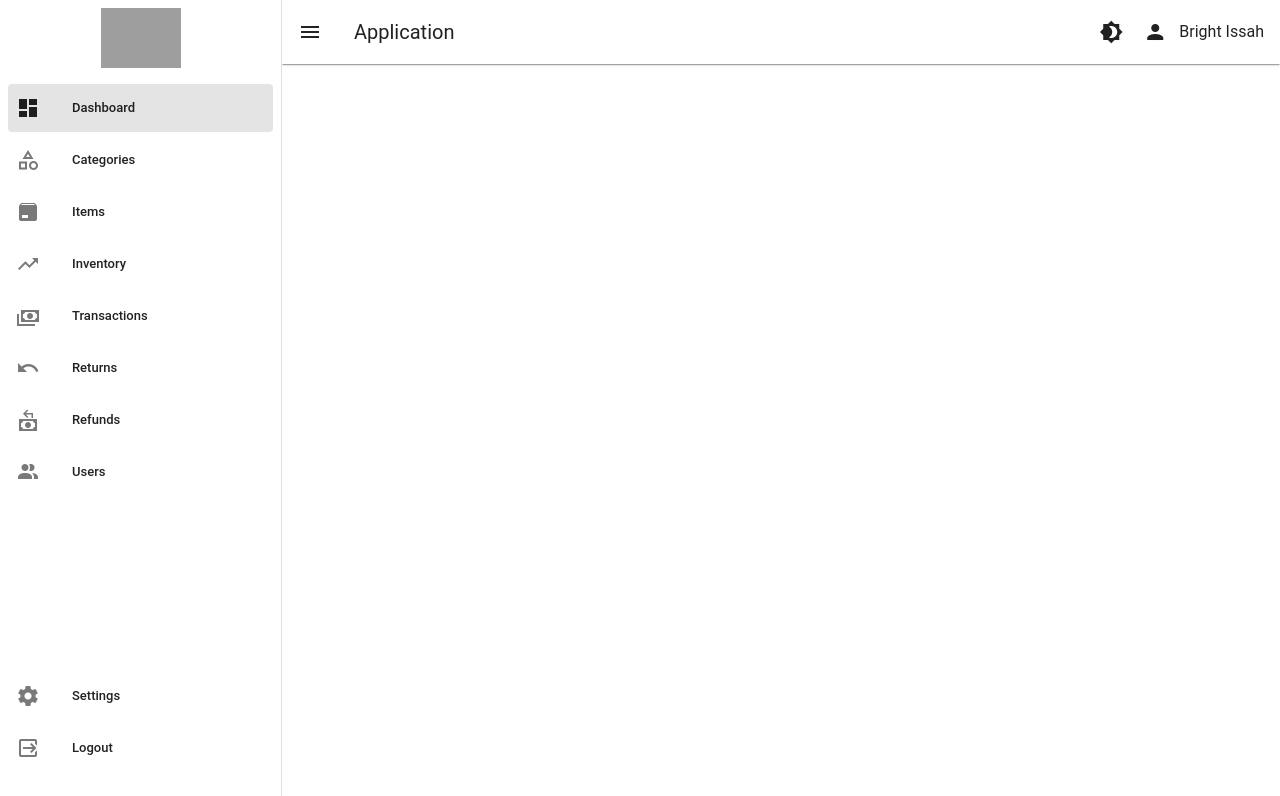
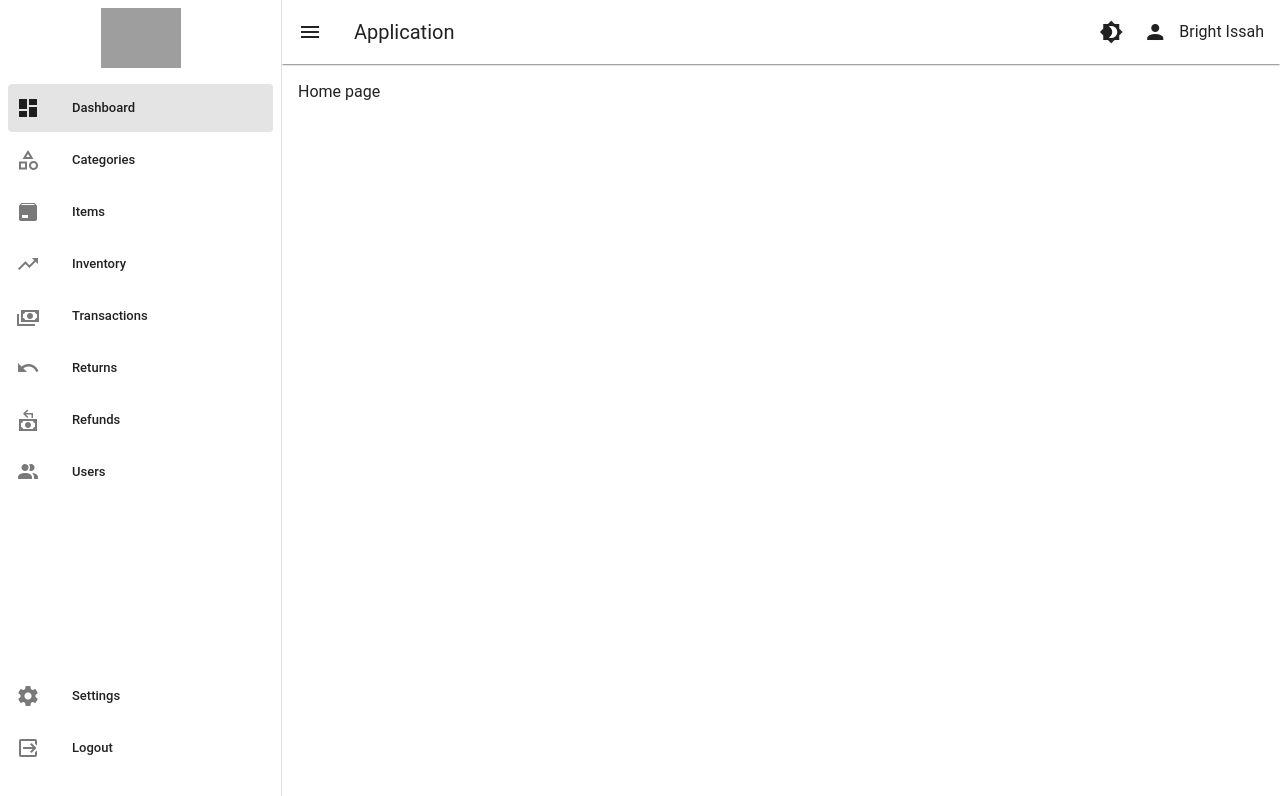
Before and after one commit to Bright-Phiri/vuetify3, a Vue app: page / in a window 1280 px wide. Shown: the top 796 px of the page. Built offline with nearby package versions, Linux system fonts and the light colour scheme; grey boxes are pictures that could not be loaded.

Commit message:
final touches on side bar

```diff
--- a/src/router/index.js
+++ b/src/router/index.js
@@ -5,16 +5,16 @@ const routes = [
   {
     path: '/',
     name: 'home',
-    component: NavBar
+    component: NavBar,
+    children: [
+      {
+        path: "",
+        name: "dashboard",
+        component: () => import("../views/HomeView.vue")
+      }
+    ]
   },
-  {
-    path: '/about',
-    name: 'about',
-    // route level code-splitting
-    // this generates a separate chunk (about.[hash].js) for this route
-    // which is lazy-loaded when the route is visited.
-    component: () => import(/* webpackChunkName: "about" */ '../views/AboutView.vue')
-  }
+
 ]
 
 const router = createRouter({
--- a/src/views/HomeView.vue
+++ b/src/views/HomeView.vue
@@ -1,18 +1,8 @@
 <template>
   <div class="home">
-    <img alt="Vue logo" src="../assets/logo.png">
-    <HelloWorld msg="Welcome to Your Vue.js App"/>
+    <p>Home page</p>
   </div>
 </template>
 
-<script>
-// @ is an alias to /src
-import HelloWorld from '@/components/HelloWorld.vue'
-
-export default {
-  name: 'HomeView',
-  components: {
-    HelloWorld
-  }
-}
+<script setup>
 </script>
```
